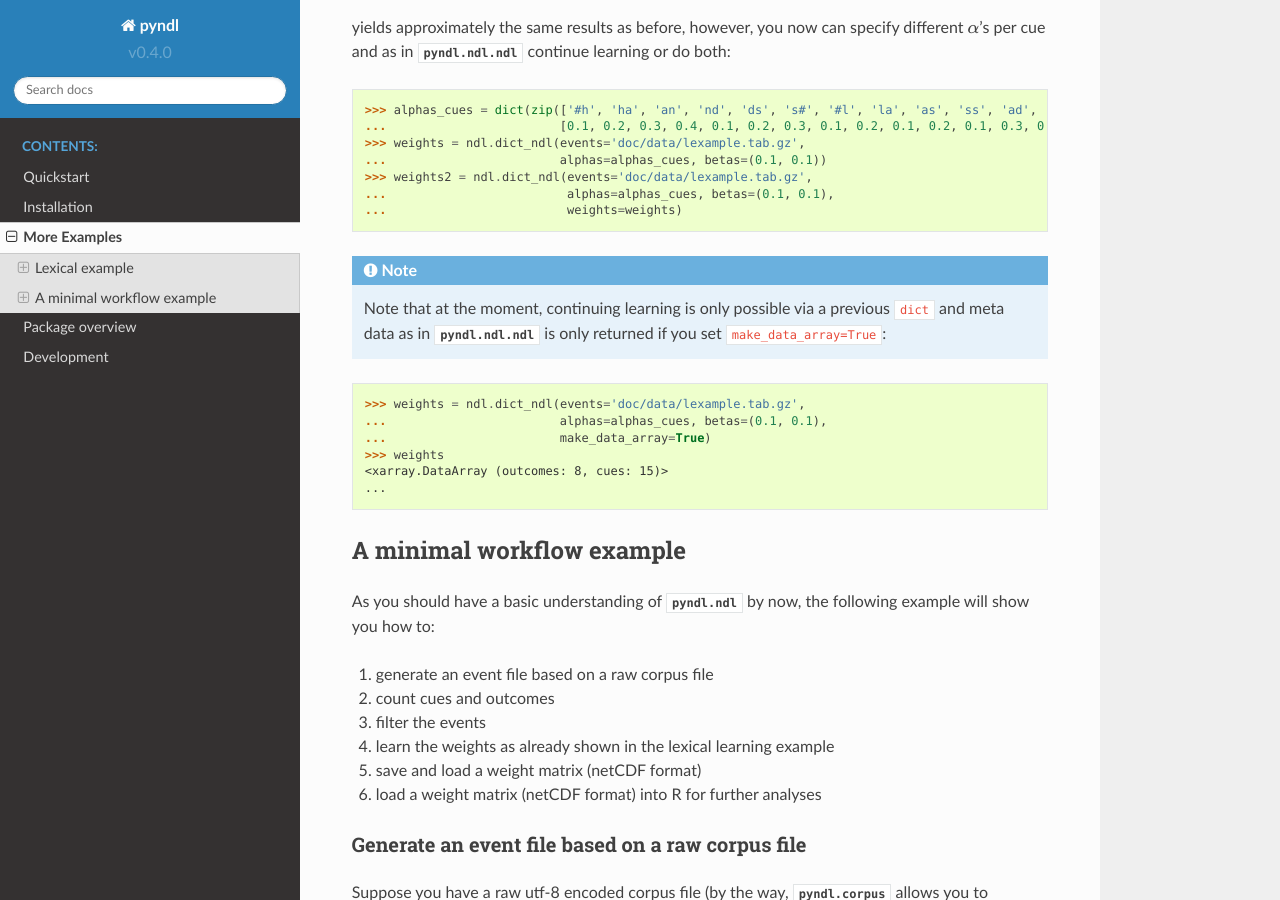
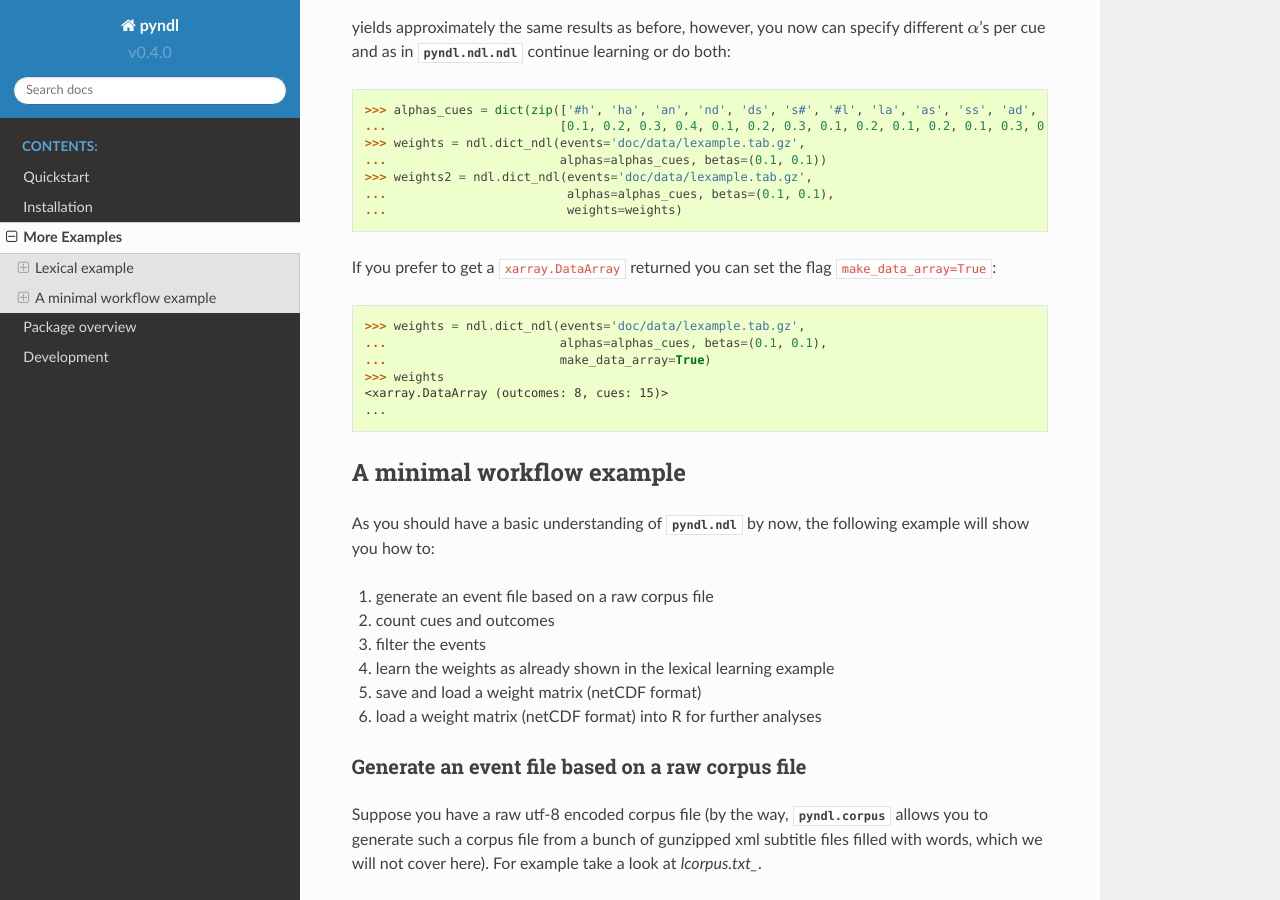
Before and after one commit to quantling/pyndl, a Sphinx documentation site: the page built from doc/source/examples.rst, in a window 1280 px wide and 900 px high, scrolled down 4221 px. Built offline with Sphinx 7.4.7 and the Read the Docs theme 2.0.0, drawn with Linux system fonts in a browser that asks for light colours; pages that are not in the unit, such as notebooks, are missing from menus; some of the changed text lies outside the part shown.

Commit message:
removes an obsolete note; small change in formatting

```diff
--- a/doc/source/examples.rst
+++ b/doc/source/examples.rst
@@ -248,11 +248,7 @@ learning or do both:
     ...                         alphas=alphas_cues, betas=(0.1, 0.1),
     ...                         weights=weights)
 
-.. note::
-
-    Note that at the moment, continuing learning is only possible via a
-    previous ``dict`` and meta data as in :py:mod:`pyndl.ndl.ndl` is only
-    returned if you set ``make_data_array=True``:
+If you prefer to get a ``xarray.DataArray`` returned you can set the flag ``make_data_array=True``:
 
 .. code-block:: python
 
```
Also changed, not shown: other parts of doc/source/examples.rst (+1 -1 lines).
